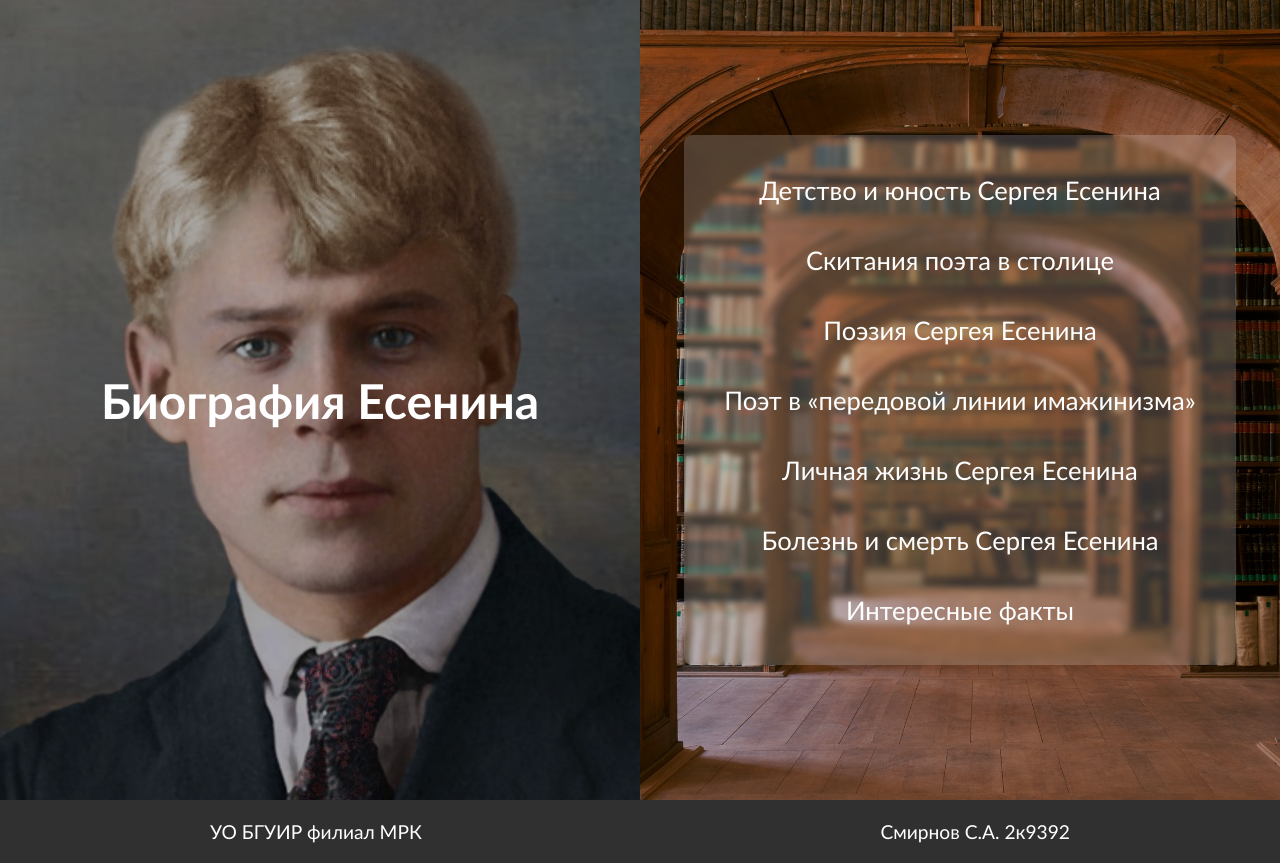
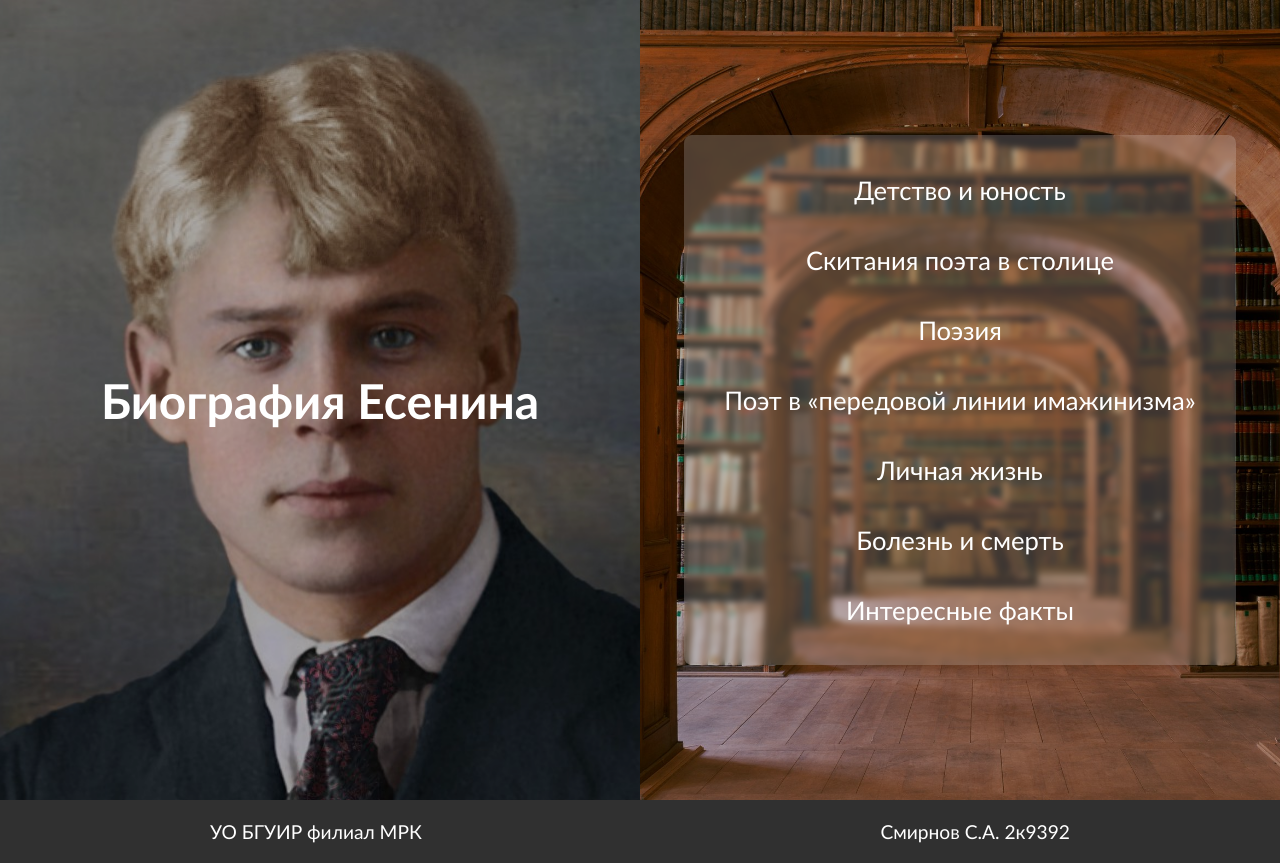
Before and after one commit to SwiTsoLt/biografia-esenina, a plain HTML site: page index.html in a window 1280 px wide. Drawn offline with Linux system fonts and the light colour scheme.

Commit message:
change navbar links text

```diff
--- a/index.html
+++ b/index.html
@@ -22,12 +22,12 @@
             </div>
             <nav>
                 <div class="links">
-                    <a href="./pages/childhood.html">Детство и юность Сергея Есенина</a>
+                    <a href="./pages/childhood.html">Детство и юность</a>
                     <a href="./pages/wandering.html">Скитания поэта в столице</a>
-                    <a href="./pages/poetry.html">Поэзия Сергея Есенина</a>
+                    <a href="./pages/poetry.html">Поэзия</a>
                     <a href="./pages/frontline.html">Поэт в «передовой линии имажинизма»</a>
-                    <a href="./pages/personallife.html">Личная жизнь Сергея Есенина</a>
-                    <a href="./pages/die.html">Болезнь и смерть Сергея Есенина</a>
+                    <a href="./pages/personallife.html">Личная жизнь</a>
+                    <a href="./pages/die.html">Болезнь и смерть</a>
                     <a href="./pages/interest.html">Интересные факты</a>
                 </div>
             </nav>
```
